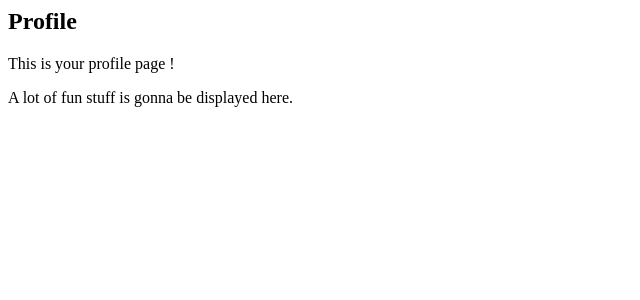
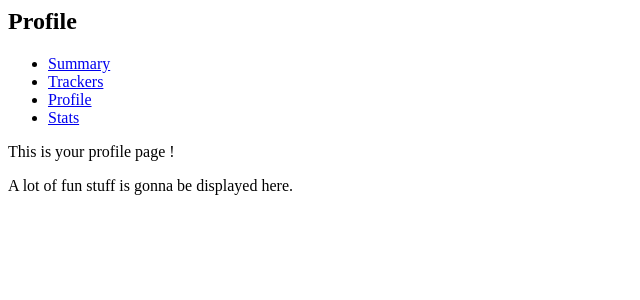
Before and after one commit to SDIPI/wdf-frontend, a Python web app: template templates/profile.html in a window 1280 px wide. Shown: the top 300 px of the page, without its empty margins (0-640 px from the left). Run offline with Jinja, Linux system fonts and the light colour scheme; the template is opened without the code that fills it, so the values that code supplies are empty.

Commit message:
Starting profile page template

```diff
--- a/server.py
+++ b/server.py
@@ -56,6 +56,10 @@
 
 
 def getHTML(url: str, wdfId: str, connection: MySQL):
+    with connection as db:
+        lastDay = db.getLastDayContentsSQL(url)
+    if not lastDay:
+        return
     if "http://" in url or "https://" in url:
         htmlContent = requests.get(url)
         with connection as db:
@@ -154,7 +158,7 @@
         for user in allUsers:
             users[user['wdfId']] = user
 
-    return render_template("layout.html", contentTemplate="loginsuccess.html", userName='user', userId='id')
+    return render_template("layout.html", contentTemplate="profile.html", userName='user', userId='id')
 
 @app.route("/collect", methods=['POST'])  # Call from script
 def collect():
--- a/templates/profile.html
+++ b/templates/profile.html
@@ -1,3 +1,17 @@
 <h2>Profile</h2>
+<ul class="nav nav-pills">
+    <li class="nav-item">
+        <a class="nav-link active" href="#">Summary</a>
+    </li>
+    <li class="nav-item">
+        <a class="nav-link" href="#">Trackers</a>
+    </li>
+    <li class="nav-item">
+        <a class="nav-link" href="#">Profile</a>
+    </li>
+    <li class="nav-item">
+        <a class="nav-link disabled" href="#">Stats</a>
+    </li>
+</ul>
 <p>This is your profile page !</p>
 <p>A lot of fun stuff is gonna be displayed here.</p>
```
Also changed, not shown: mysql.py (+8 -0 lines).
